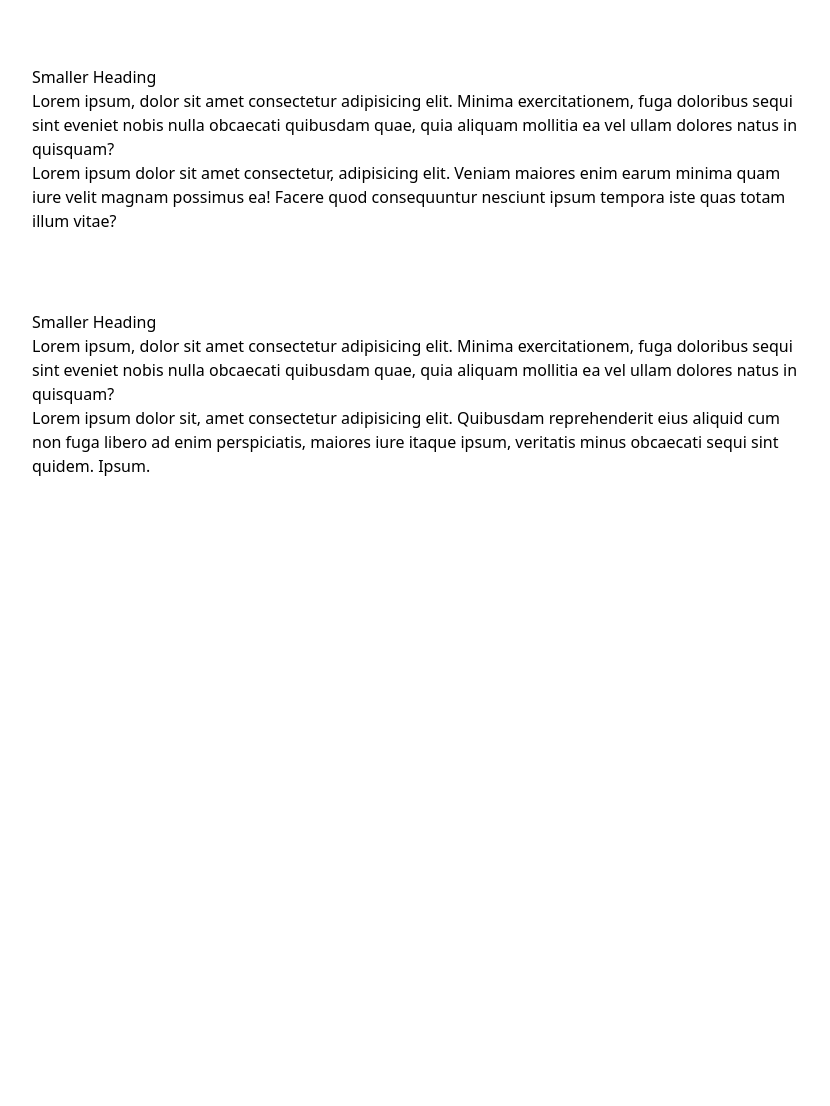
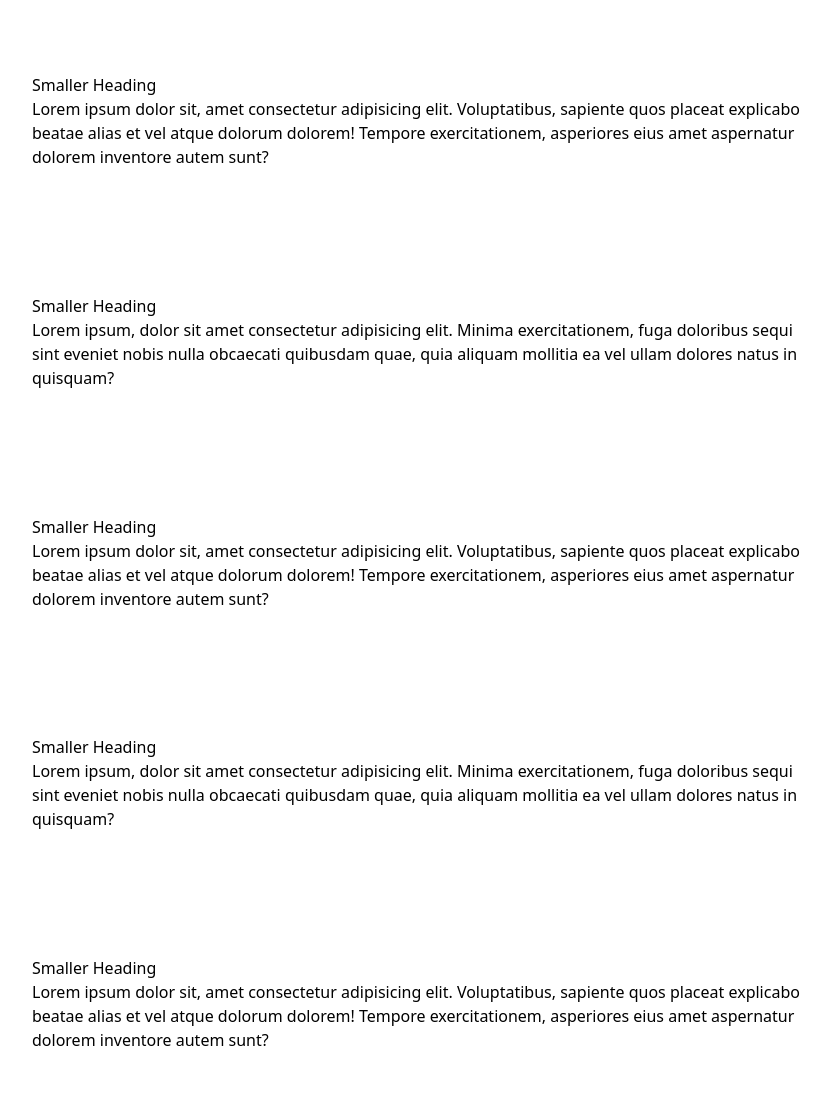
Before and after one commit to Mehak121284/mehak121284.github.io, a plain HTML site: page exercises/page-3.html in a window 1280 px wide. Shown: the part 367-1473 px from the top of the page, without its empty margins (224-1054 px from the left). Before the commit the page ends 883 px from the top, so only its background shows below. Drawn offline with nearby package versions, Linux system fonts and the light colour scheme.

Commit message:
Add files via upload

```diff
--- a/exercises/page-3.html
+++ b/exercises/page-3.html
@@ -16,8 +16,21 @@
 section {
     @apply pt-8 px-[9%] pb-[42px] md:py-[3%] md:px-[20%];
 }
+section h2 {
+    @apply mt-8;
+}
+
+section h3 {
+    @apply mt-6;
+}
+
+section p {
+    @apply mb-4;
+}
 
     </style>
+
+    /* Mehak Imran 81262 */
 
 
 </head>
@@ -39,6 +52,11 @@ section {
         <section>
             <h2>Smaller Heading</h2>
             <p>Lorem ipsum, dolor sit amet consectetur adipisicing elit. Minima exercitationem, fuga doloribus sequi sint eveniet nobis nulla obcaecati quibusdam quae, quia aliquam mollitia ea vel ullam dolores natus in quisquam?</p>
+
+        </section>
+
+        <section>
+            <h2>Smaller Heading</h2>
             <p>Lorem ipsum dolor sit, amet consectetur adipisicing elit. Voluptatibus, sapiente quos placeat explicabo beatae alias et vel atque dolorum dolorem! Tempore exercitationem, asperiores eius amet aspernatur dolorem inventore autem sunt?</p>
 
         </section>
@@ -46,14 +64,24 @@ section {
         <section>
             <h2>Smaller Heading</h2>
             <p>Lorem ipsum, dolor sit amet consectetur adipisicing elit. Minima exercitationem, fuga doloribus sequi sint eveniet nobis nulla obcaecati quibusdam quae, quia aliquam mollitia ea vel ullam dolores natus in quisquam?</p>
-            <p>Lorem ipsum dolor sit amet consectetur, adipisicing elit. Veniam maiores enim earum minima quam iure velit magnam possimus ea! Facere quod consequuntur nesciunt ipsum tempora iste quas totam illum vitae?</p>
+
+        </section>
+
+        <section>
+            <h2>Smaller Heading</h2>
+            <p>Lorem ipsum dolor sit, amet consectetur adipisicing elit. Voluptatibus, sapiente quos placeat explicabo beatae alias et vel atque dolorum dolorem! Tempore exercitationem, asperiores eius amet aspernatur dolorem inventore autem sunt?</p>
 
         </section>
 
         <section>
             <h2>Smaller Heading</h2>
             <p>Lorem ipsum, dolor sit amet consectetur adipisicing elit. Minima exercitationem, fuga doloribus sequi sint eveniet nobis nulla obcaecati quibusdam quae, quia aliquam mollitia ea vel ullam dolores natus in quisquam?</p>
-            <p>Lorem ipsum dolor sit, amet consectetur adipisicing elit. Quibusdam reprehenderit eius aliquid cum non fuga libero ad enim perspiciatis, maiores iure itaque ipsum, veritatis minus obcaecati sequi sint quidem. Ipsum.</p>
+
+        </section>
+
+        <section>
+            <h2>Smaller Heading</h2>
+            <p>Lorem ipsum dolor sit, amet consectetur adipisicing elit. Voluptatibus, sapiente quos placeat explicabo beatae alias et vel atque dolorum dolorem! Tempore exercitationem, asperiores eius amet aspernatur dolorem inventore autem sunt?</p>
 
         </section>
 
```
Also changed, not shown: exercises/page-1.html (+21 -0 lines), exercises/page-2.html (+23 -2 lines), exercises/page-4.html (+2 -0 lines), exercises/page-5.html (+2 -0 lines), index.html (+10 -3 lines).
